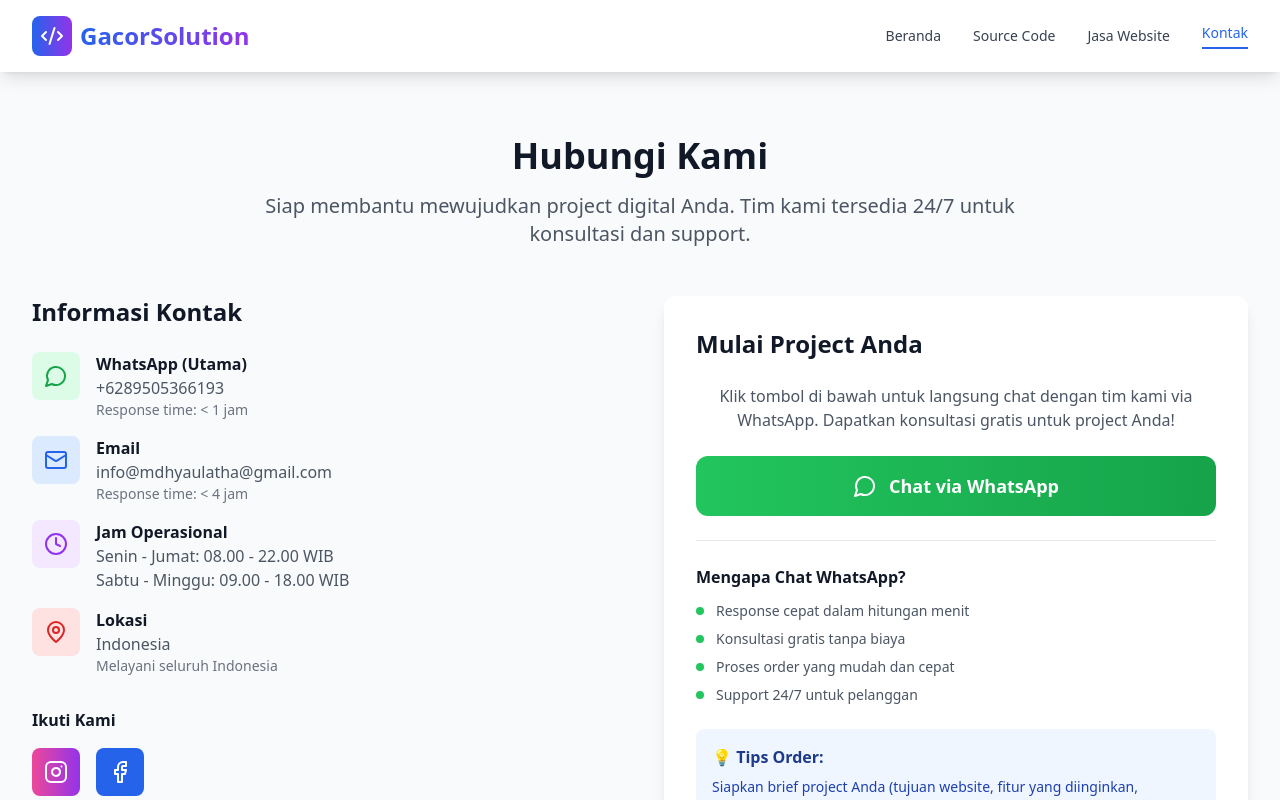
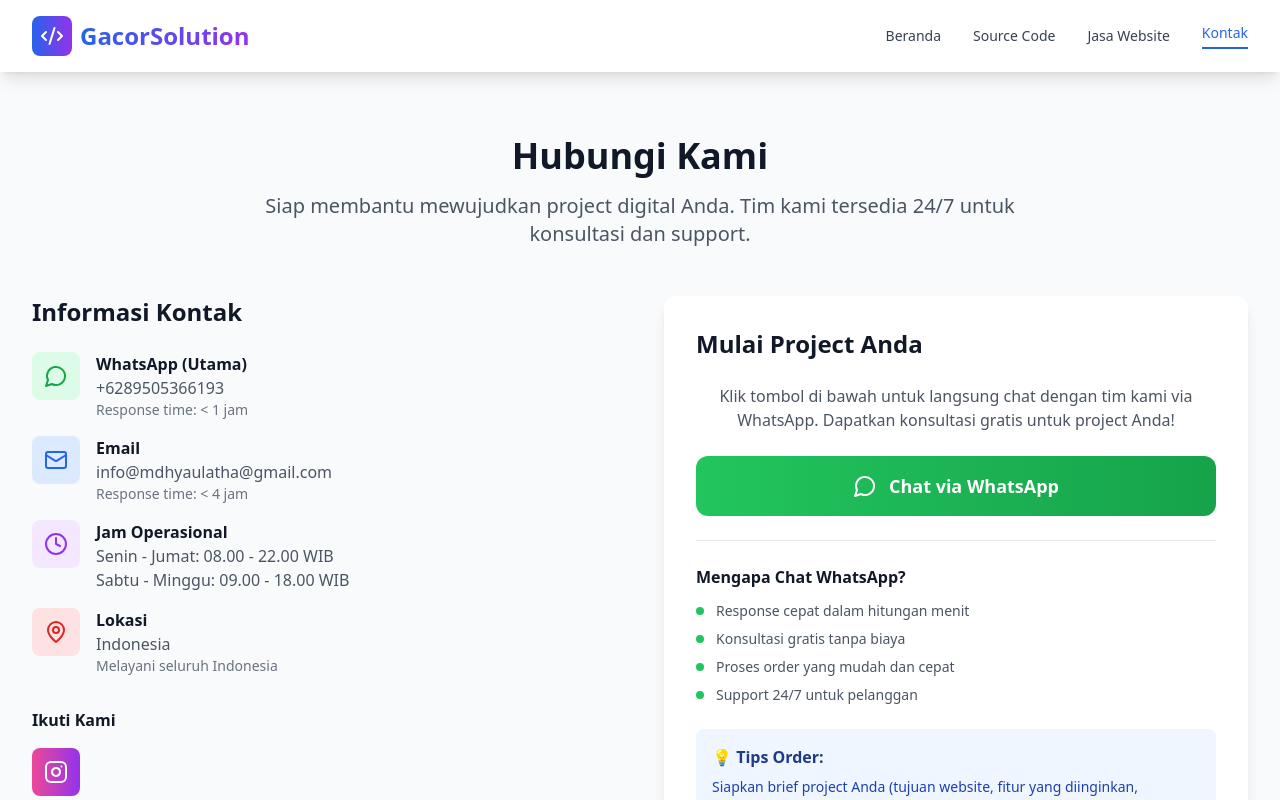
Before and after one commit to Bangkah/gacor-solution, a React (Vite) app: page / in a window 1280 px wide. Both pictures are taken after a click on the button "Kontak". Shown: the top 800 px of the page. Built offline with nearby package versions, Linux system fonts and the light colour scheme.

Commit message:
update contact

```diff
--- a/src/components/Contact.tsx
+++ b/src/components/Contact.tsx
@@ -83,21 +83,14 @@ const Contact: React.FC = () => {
               <h4 className="font-semibold text-gray-900 mb-4">Ikuti Kami</h4>
               <div className="flex space-x-4">
                 <a
-                  href="https://instagram.com/gacorsolution"
+                  href="https://instagram.com/mdhiyaulatha"
                   target="_blank"
                   rel="noopener noreferrer"
                   className="bg-gradient-to-r from-pink-500 to-purple-600 p-3 rounded-lg text-white hover:shadow-lg transform hover:scale-105 transition-all duration-200"
                 >
                   <Instagram className="h-6 w-6" />
                 </a>
-                <a
-                  href="https://facebook.com/gacorsolution"
-                  target="_blank"
-                  rel="noopener noreferrer"
-                  className="bg-blue-600 p-3 rounded-lg text-white hover:shadow-lg transform hover:scale-105 transition-all duration-200"
-                >
-                  <Facebook className="h-6 w-6" />
-                </a>
+
               </div>
             </div>
           </div>
```
